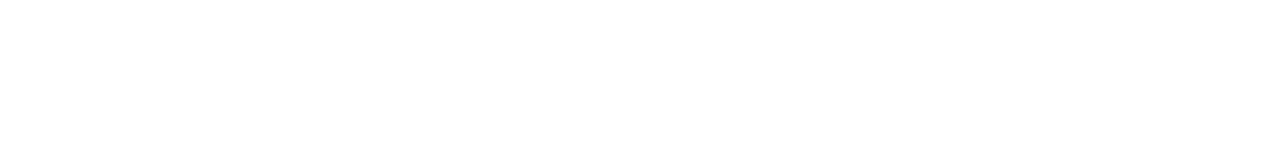
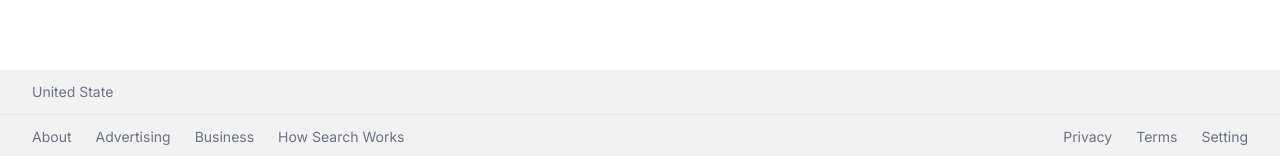
Before and after one commit to girishgirijan/next-google-clone, a Next.js app: page / in a window 1280 px wide. Shown: the part 641-797 px from the top of the page. Built offline with nearby package versions, Linux system fonts and the light colour scheme; no server answers.

Commit message:
Implemented Footer Component

```diff
--- a/src/app/layout.js
+++ b/src/app/layout.js
@@ -1,5 +1,6 @@
 import { Inter } from "next/font/google";
 import "./globals.css";
+import Footer from "@/components/Footer";
 
 const inter = Inter({ subsets: ["latin"] });
 
@@ -11,7 +12,10 @@
 export default function RootLayout({ children }) {
   return (
     <html lang="en">
-      <body className={inter.className}>{children}</body>
+      <body className={inter.className}>
+        {children}
+        <Footer />
+      </body>
     </html>
   );
 }
--- /dev/null
+++ b/src/components/CountryLookup.jsx
@@ -0,0 +1,22 @@
+"use client"
+
+import React, { useEffect, useState } from 'react'
+
+export default function CountryLookup() {
+    const [country, setCountry] = useState('United State');
+    useEffect(() => {
+        const getCountry = async () => {
+            const res = await fetch(`https://extreme-ip-lookup.com/json/?key=${process.env.NEXT_PUBLIC_IP_API_KEY}`).then((res) => res.json()).then((data) => data.country);
+            if(!res) return;
+            setCountry(res);
+
+
+        }
+        getCountry();
+    })
+  return (
+    <div>
+      {country}
+    </div>
+  )
+}
--- /dev/null
+++ b/src/components/Footer.jsx
@@ -0,0 +1,25 @@
+import React from "react";
+import CountryLookup from "./CountryLookup";
+
+export default function Footer() {
+  return (
+    <footer className="absolute bottom-0 text-sm text-gray-500 bg-[#f2f2f2] w-full">
+      <div className="border-b px-8 py-3">
+        <CountryLookup />
+      </div>
+      <div className="flex flex-col sm:flex-row justify-between px-8 py-3 space-y-7 sm:space-y-0">
+        <ul className="flex items-center space-x-6">
+          <li className="hover:underline cursor-pointer">About</li>
+          <li className="hover:underline cursor-pointer">Advertising</li>
+          <li className="hover:underline cursor-pointer">Business</li>
+          <li className="hover:underline cursor-pointer">How Search Works</li>
+        </ul>
+        <ul className="flex items-center space-x-6">
+          <li className="hover:underline cursor-pointer">Privacy</li>
+          <li className="hover:underline cursor-pointer">Terms</li>
+          <li className="hover:underline cursor-pointer">Setting</li>
+        </ul>
+      </div>
+    </footer>
+  );
+}
```
